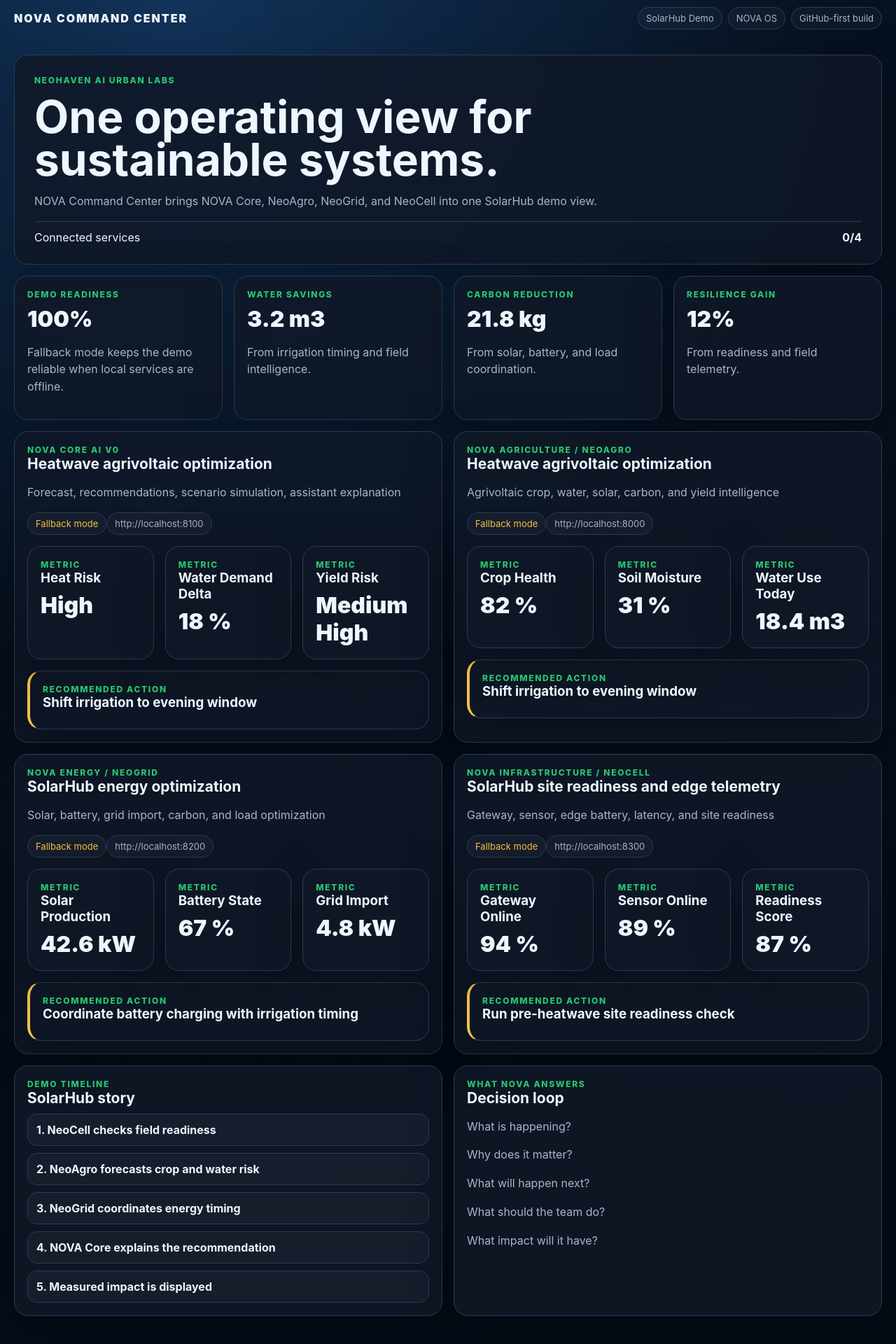
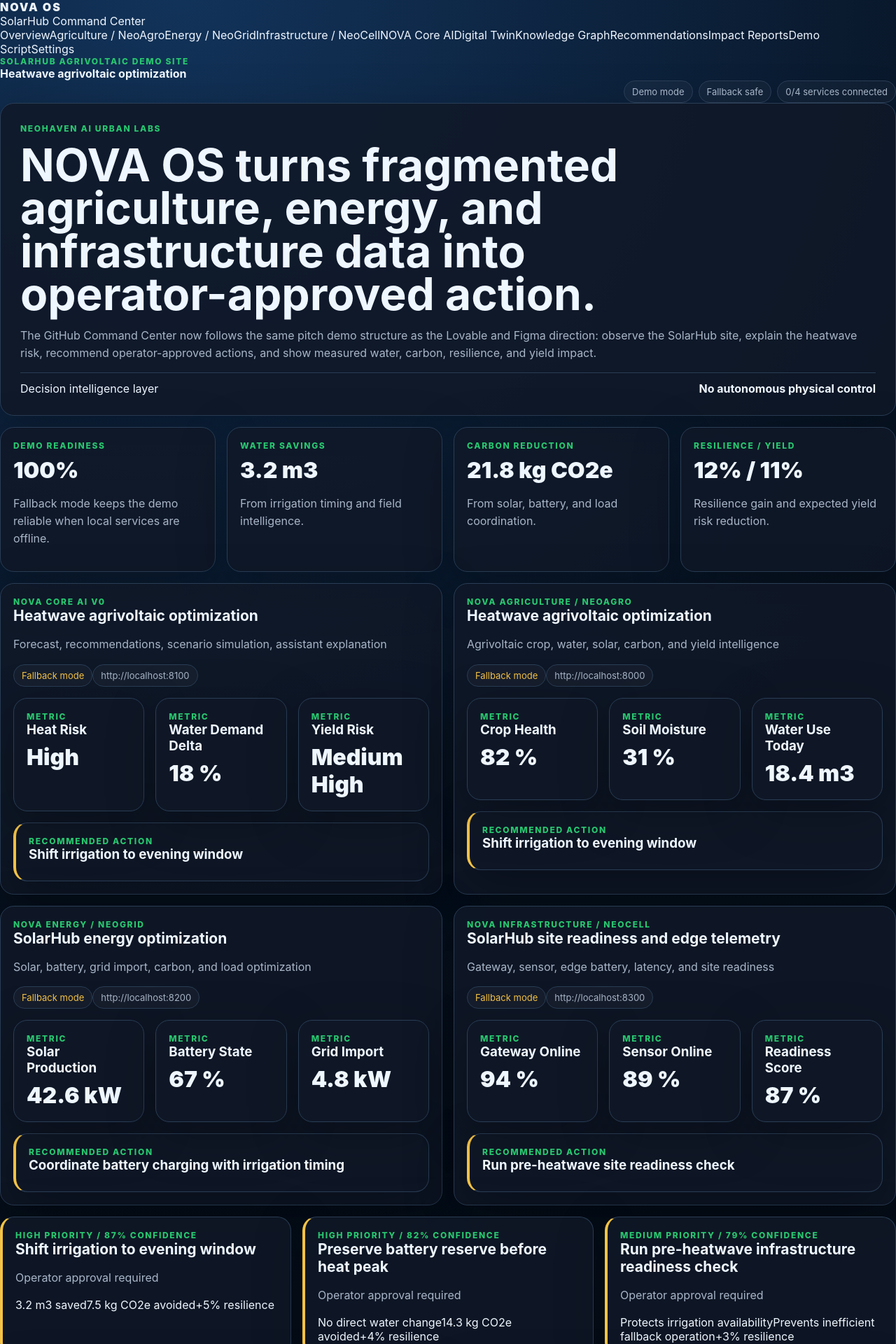
Before and after one commit to wisemaiarservices-debug/NeoHaven-repo-root, a Next.js app in the folder apps/command-center/: page / in a window 1280 px wide. Shown: the part 20-1940 px from the top of the page at 70% size. Built offline with nearby package versions, Linux system fonts and the light colour scheme.

Commit message:
feat(command-center): align unified pitch demo structure

```diff
--- a/apps/command-center/app/page.tsx
+++ b/apps/command-center/app/page.tsx
@@ -4,34 +4,122 @@ function format(value: number | string, unit?: string) {
   return `${value}${unit ? ' ' + unit : ''}`;
 }
 
+const navigation = [
+  'Overview',
+  'Agriculture / NeoAgro',
+  'Energy / NeoGrid',
+  'Infrastructure / NeoCell',
+  'NOVA Core AI',
+  'Digital Twin',
+  'Knowledge Graph',
+  'Recommendations',
+  'Impact Reports',
+  'Demo Script',
+  'Settings',
+];
+
+const recommendations = [
+  {
+    title: 'Shift irrigation to evening window',
+    priority: 'High',
+    confidence: 87,
+    water: '3.2 m3 saved',
+    carbon: '7.5 kg CO2e avoided',
+    resilience: '+5%',
+    status: 'Operator approval required',
+  },
+  {
+    title: 'Preserve battery reserve before heat peak',
+    priority: 'High',
+    confidence: 82,
+    water: 'No direct water change',
+    carbon: '14.3 kg CO2e avoided',
+    resilience: '+4%',
+    status: 'Operator approval required',
+  },
+  {
+    title: 'Run pre-heatwave infrastructure readiness check',
+    priority: 'Medium',
+    confidence: 79,
+    water: 'Protects irrigation availability',
+    carbon: 'Prevents inefficient fallback operation',
+    resilience: '+3%',
+    status: 'Operator approval required',
+  },
+];
+
+const twinAssets = ['Solar Array', 'Battery', 'Pump', 'Field Zone', 'Crop Output'];
+const graphEdges = [
+  'Solar Array powers Battery',
+  'Battery powers Pump',
+  'Pump irrigates Field Zone',
+  'Field Zone produces Crop',
+  'NOVA calculates impact',
+];
+
+const pitchSteps = [
+  'Open NOVA OS Command Center',
+  'Show SolarHub heatwave scenario',
+  'Show fallback or connected service status',
+  'Explain NeoAgro crop and water risk',
+  'Explain NeoGrid solar, battery, and grid plan',
+  'Explain NeoCell infrastructure readiness',
+  'Show NOVA Core recommendation and assistant explanation',
+  'Show Digital Twin and Knowledge Graph',
+  'Close with operator-approved action and measured impact',
+];
+
 export default async function HomePage() {
   const services = await getServiceSnapshots();
   const impact = aggregateImpact(services);
 
   return (
-    <main className="container">
-      <nav className="nav">
-        <div className="logo">NOVA COMMAND CENTER</div>
+    <div className="shell">
+      <aside className="sidebar">
+        <div className="brand">
+          <span className="brandMark">N</span>
+          <div>
+            <div className="logo">NOVA OS</div>
+            <div className="subtle">SolarHub Command Center</div>
+          </div>
+        </div>
+        <nav className="sideNav">
+          {navigation.map((item) => (
+            <a href={`#${item.toLowerCase().replaceAll(' ', '-').replaceAll('/', '')}`} key={item}>
+              {item}
+            </a>
+          ))}
+        </nav>
+      </aside>
+
+      <main className="main">
+        <header className="topbar">
+          <div>
+            <div className="kicker">SolarHub Agrivoltaic Demo Site</div>
+            <strong>Heatwave agrivoltaic optimization</strong>
+          </div>
           <div className="navlinks">
-          <span className="badge">SolarHub Demo</span>
-          <span className="badge">NOVA OS</span>
-          <span className="badge">GitHub-first build</span>
+            <span className="badge">Demo mode</span>
+            <span className="badge">Fallback safe</span>
+            <span className="badge">{impact.connected}/{impact.total} services connected</span>
           </div>
-      </nav>
+        </header>
 
-      <section className="card hero">
+        <section className="card hero" id="overview">
           <div className="kicker">NeoHaven AI Urban Labs</div>
-        <h1>One operating view for sustainable systems.</h1>
+          <h1>NOVA OS turns fragmented agriculture, energy, and infrastructure data into operator-approved action.</h1>
           <p>
-          NOVA Command Center brings NOVA Core, NeoAgro, NeoGrid, and NeoCell into one SolarHub demo view.
+            The GitHub Command Center now follows the same pitch demo structure as the Lovable and Figma direction:
+            observe the SolarHub site, explain the heatwave risk, recommend operator-approved actions, and show measured
+            water, carbon, resilience, and yield impact.
           </p>
           <div className="module-line">
-          <span>Connected services</span>
-          <strong>{impact.connected}/{impact.total}</strong>
+            <span>Decision intelligence layer</span>
+            <strong>No autonomous physical control</strong>
           </div>
         </section>
 
-      <section className="grid grid-4">
+        <section className="grid grid-4" id="impact-reports">
           <div className="card">
             <div className="kicker">Demo Readiness</div>
             <div className="value">{impact.demoReadiness}%</div>
@@ -44,19 +132,19 @@ export default async function HomePage() {
           </div>
           <div className="card">
             <div className="kicker">Carbon Reduction</div>
-          <div className="value">{impact.carbonReductionKg} kg</div>
+            <div className="value">{impact.carbonReductionKg} kg CO2e</div>
             <p>From solar, battery, and load coordination.</p>
           </div>
           <div className="card">
-          <div className="kicker">Resilience Gain</div>
-          <div className="value">{impact.resilienceGainPct}%</div>
-          <p>From readiness and field telemetry.</p>
+            <div className="kicker">Resilience / Yield</div>
+            <div className="value">{impact.resilienceGainPct}% / 11%</div>
+            <p>Resilience gain and expected yield risk reduction.</p>
           </div>
         </section>
 
         <section className="grid grid-2">
           {services.map((service) => (
-          <div className="card" key={service.id}>
+            <div className="card moduleCard" id={service.id} key={service.id}>
               <div className="kicker">{service.name}</div>
               <h2>{service.scenario}</h2>
               <p>{service.role}</p>
@@ -64,12 +152,12 @@ export default async function HomePage() {
                 {service.status === 'connected' ? 'Connected' : 'Fallback mode'}
               </span>
               <span className="badge">{service.endpoint}</span>
-            <div className="grid grid-3">
+              <div className="grid grid-3 compactGrid">
                 {service.kpis.map((kpi) => (
-                <div className="card" key={kpi.label}>
+                  <div className="card metricCard" key={kpi.label}>
                     <div className="kicker">{kpi.trend || 'metric'}</div>
                     <h3>{kpi.label}</h3>
-                  <div className="value">{format(kpi.value, kpi.unit)}</div>
+                    <div className="value smallValue">{format(kpi.value, kpi.unit)}</div>
                   </div>
                 ))}
               </div>
@@ -81,28 +169,63 @@ export default async function HomePage() {
           ))}
         </section>
 
+        <section className="grid grid-3" id="recommendations">
+          {recommendations.map((rec) => (
+            <article className="card recommendation actionCard" key={rec.title}>
+              <div className="kicker">{rec.priority} priority / {rec.confidence}% confidence</div>
+              <h2>{rec.title}</h2>
+              <p>{rec.status}</p>
+              <div className="impactRows">
+                <span>{rec.water}</span>
+                <span>{rec.carbon}</span>
+                <span>{rec.resilience} resilience</span>
+              </div>
+            </article>
+          ))}
+        </section>
+
         <section className="grid grid-2">
-        <div className="card">
-          <div className="kicker">Demo Timeline</div>
-          <h2>SolarHub story</h2>
+          <div className="card" id="digital-twin">
+            <div className="kicker">Digital Twin</div>
+            <h2>Simplified asset map</h2>
+            <div className="chain">
+              {twinAssets.map((asset) => <span key={asset}>{asset}</span>)}
+            </div>
+          </div>
+          <div className="card" id="knowledge-graph">
+            <div className="kicker">Knowledge Graph</div>
+            <h2>Operational relationships</h2>
             <div className="timeline">
-            {['NeoCell checks field readiness', 'NeoAgro forecasts crop and water risk', 'NeoGrid coordinates energy timing', 'NOVA Core explains the recommendation', 'Measured impact is displayed'].map((item, index) => (
+              {graphEdges.map((edge) => (
+                <div className="timeline-item" key={edge}><strong>{edge}</strong></div>
+              ))}
+            </div>
+          </div>
+        </section>
+
+        <section className="grid grid-2">
+          <div className="card" id="demo-script">
+            <div className="kicker">Demo Script</div>
+            <h2>Two-minute pitch flow</h2>
+            <div className="timeline">
+              {pitchSteps.map((item, index) => (
                 <div className="timeline-item" key={item}>
                   <strong>{index + 1}. {item}</strong>
                 </div>
               ))}
             </div>
           </div>
-        <div className="card">
+          <div className="card" id="nova-core-ai">
             <div className="kicker">What NOVA answers</div>
             <h2>Decision loop</h2>
-          <p>What is happening?</p>
-          <p>Why does it matter?</p>
-          <p>What will happen next?</p>
-          <p>What should the team do?</p>
-          <p>What impact will it have?</p>
+            <p>What is happening? Heat and water risk are rising.</p>
+            <p>Why does it matter? Crop stress, derating, and readiness risk converge.</p>
+            <p>What will happen next? Water demand rises 18% before the heat peak.</p>
+            <p>What should the team do? Approve the recommended timing and readiness actions.</p>
+            <p>What impact will it have? 3.2 m3 water, 21.8 kg CO2e, 12% resilience, 11% yield risk reduction.</p>
           </div>
         </section>
       </main>
+    </div>
   );
 }
```
Lines whose indentation alone changed are shown as unchanged.
